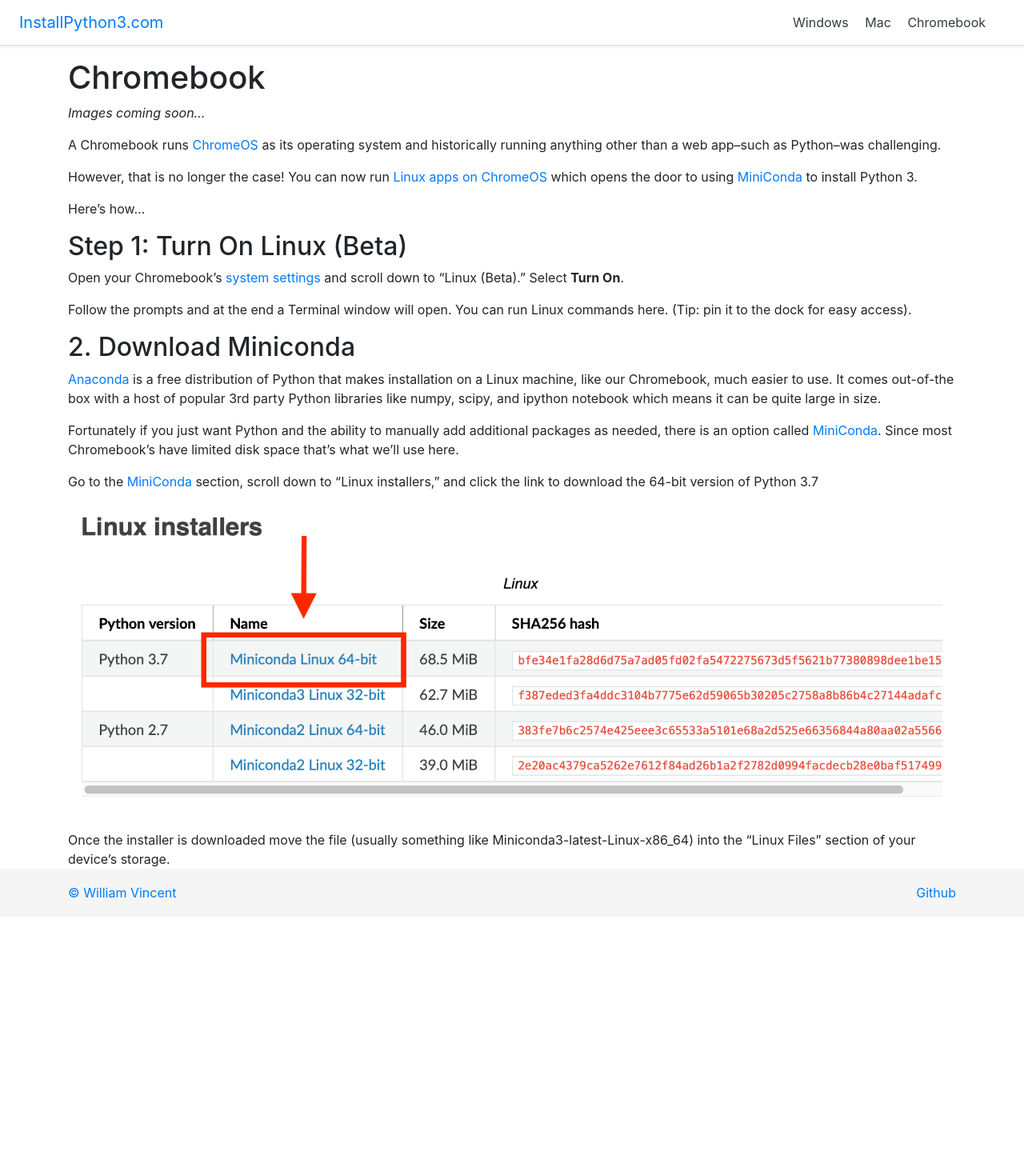
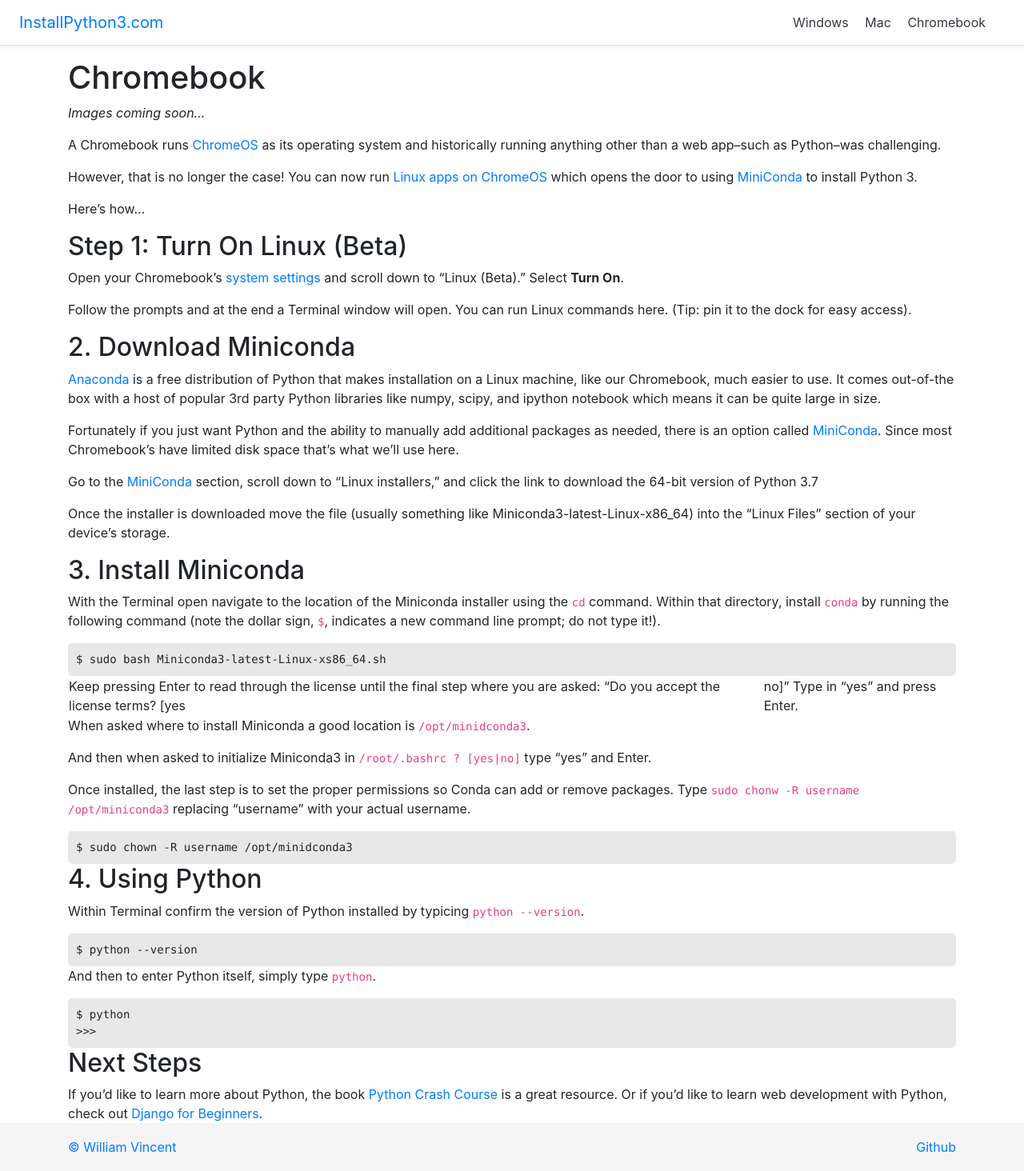
Before and after one commit to NazarMiroshnichenko/installpython3.com, a Jekyll site: the page built from _posts/2010-01-01-chromebook.markdown, in a window 1280 px wide. Shown: the whole page at 80% size. Built offline with Jekyll 4.4.1, drawn with Linux system fonts in a browser that asks for light colours; before the commit the page ends 1146 px from its top, so only the background shows below that.

Commit message:
add chromebook content

````diff
--- a/_posts/2010-01-01-chromebook.markdown
+++ b/_posts/2010-01-01-chromebook.markdown
@@ -33,8 +33,50 @@ Fortunately if you just want Python and the ability to manually add additional p
 
 Go to the [MiniConda](https://docs.conda.io/en/latest/miniconda.html) section, scroll down to "Linux installers," and click the link to download the 64-bit version of Python 3.7
 
-<img class="img-fluid" src="{{ site.url }}/assets/images/chromebook/install_miniconda.png" alt="Install MiniConda">
+<!-- <img class="img-fluid" src="{{ site.url }}/assets/images/chromebook/install_miniconda.png" alt="Install MiniConda"> -->
 
 Once the installer is downloaded move the file (usually something like Miniconda3-latest-Linux-x86_64) into the “Linux Files” section of your device’s storage.
 
 <!-- IMAGE -->
+
+## 3. Install Miniconda
+
+With the Terminal open navigate to the location of the Miniconda installer using the `cd` command. Within that directory, install `conda` by running the following command (note the dollar sign, `$`, indicates a new command line prompt; do not type it!).
+
+```
+$ sudo bash Miniconda3-latest-Linux-xs86_64.sh
+```
+
+Keep pressing Enter to read through the license until the final step where you are asked: "Do you accept the license terms? [yes|no]" Type in "yes" and press Enter.
+
+<!-- IMAGE -->
+
+When asked where to install Miniconda a good location is `/opt/minidconda3`.
+
+<!-- IMAGE -->
+
+And then when asked to initialize Miniconda3 in `/root/.bashrc ? [yes|no]` type "yes" and Enter.
+
+Once installed, the last step is to set the proper permissions so Conda can add or remove packages. Type `sudo chonw -R username /opt/miniconda3` replacing "username" with your actual username. <!-- how tell? -->
+
+```
+$ sudo chown -R username /opt/minidconda3
+```
+
+## 4. Using Python
+
+Within Terminal confirm the version of Python installed by typicing `python --version`.
+
+```
+$ python --version
+```
+
+And then to enter Python itself, simply type `python`.
+
+```
+$ python
+>>>
+```
+
+## Next Steps
+If you'd like to learn more about Python, the book [Python Crash Course](https://amzn.to/2okggMH) is a great resource. Or if you'd like to learn web development with Python, check out [Django for Beginners](https://djangoforbeginners.com).
````
Also changed, not shown: index.md (+0 -1 lines).
